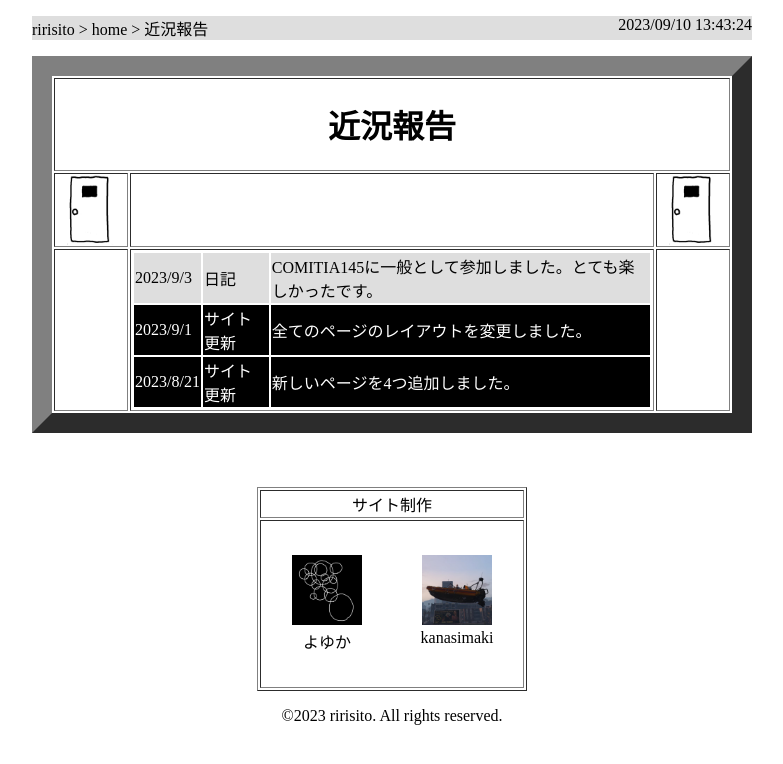
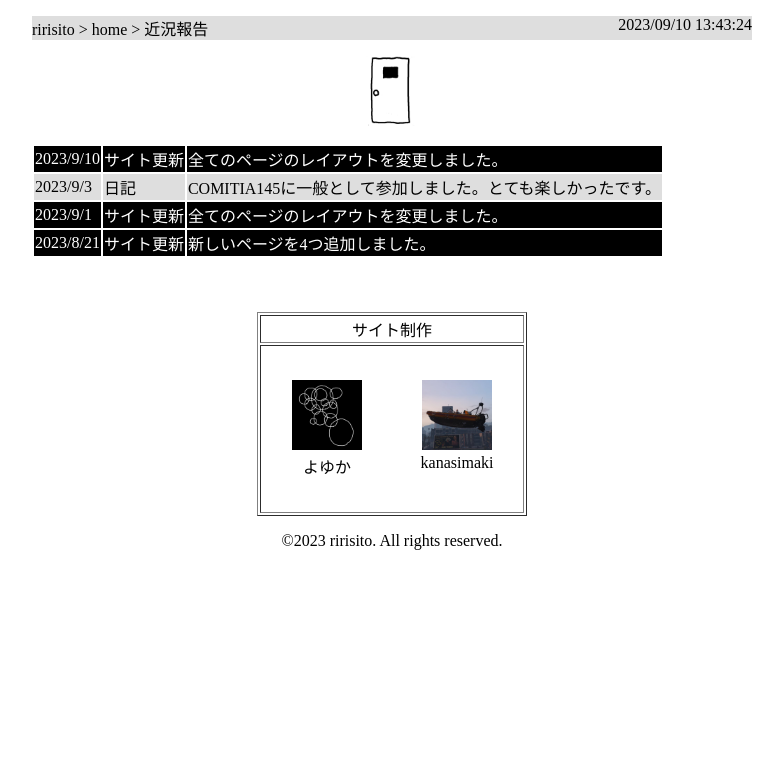
Before and after one commit to yoyuka/dioscalberg.github.io, a plain HTML site: page h197rYTim45GskIAY.html in a window 1280 px wide. Shown: the whole page, without its empty margins (248-1031 px from the left). Drawn offline with Linux system fonts and the light colour scheme; a web font is replaced by a local one.

Commit message:
Add files via upload

```diff
--- a/h197rYTim45GskIAY.html
+++ b/h197rYTim45GskIAY.html
@@ -36,41 +36,21 @@
   <!--上部タイトル-->
   <p style="background-color:#dedede">ririsito > home > 近況報告</p>
 
-
-  <table border="20">
-
-    <!--タイトル-->
-    <tr>
-      <td colspan="3">
-        <h1 style="text-align:center;">近況報告</h1>
-      </td>
-    </tr>
-
-    <!--戻るボタン-->
-    <tr>
-      <td>
   <div id="botan">
     <a href="https://yoyuka.github.io/dioscalberg.github.io/home.html">
       <img src="door_open_negate.png">
       <img src="door_close_negate.png">
     </a>
   </div>
-      </td>
-      <td></td>
-      <td>
-        <div id="botan">
-          <a href="https://yoyuka.github.io/dioscalberg.github.io/home.html">
-            <img src="door_open_negate.png">
-            <img src="door_close_negate.png">
-          </a>
-        </div>
-      </td>
+  <br>
+
+
+    <table border="0" >
+      <tr style="background-color:#000000;color:#ffffff;">
+        <td>2023/9/10</td>
+        <td>サイト更新</td>
+        <td>全てのページのレイアウトを変更しました。</td>
       </tr>
-
-    <tr>
-      <td></td>
-      <td>
-        <table border="0" >
 
       <tr style="background-color:#dedede;color:#000000;">
         <td>2023/9/3</td>
@@ -92,12 +72,8 @@
 
 
     </table>
-      </td>
-      <td></td>
 
-    </tr>
 
-  </table>
 
 
   <br><br><br>
```
Also changed, not shown: m8oKSAuasfH8374.html (+2 -2 lines), myriad+grace.html (+7 -9 lines). Lines whose indentation alone changed are shown as unchanged.
